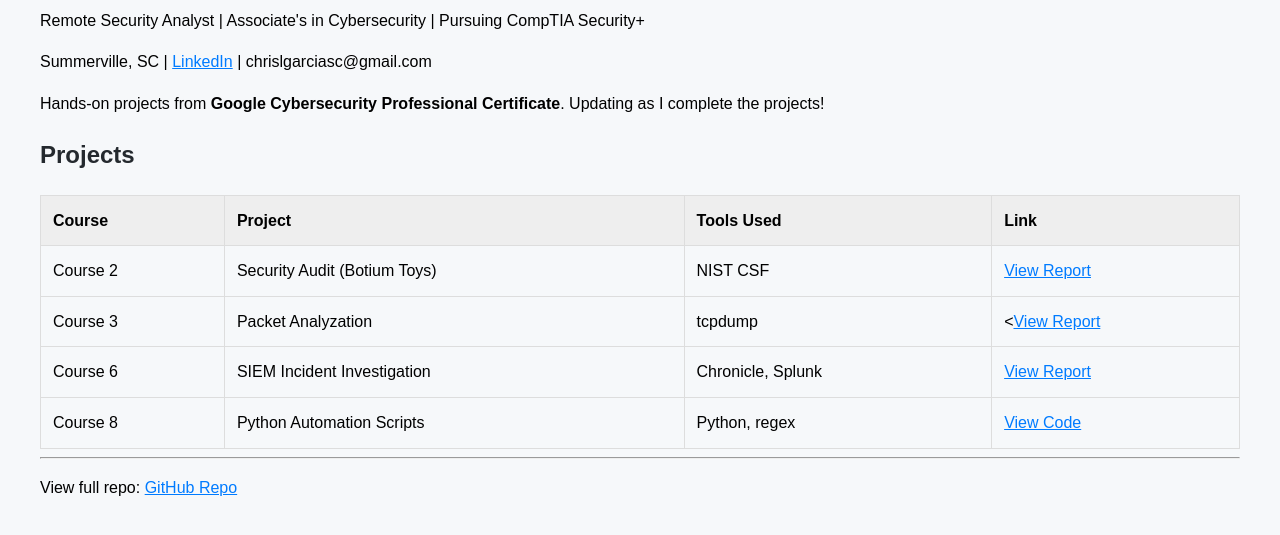
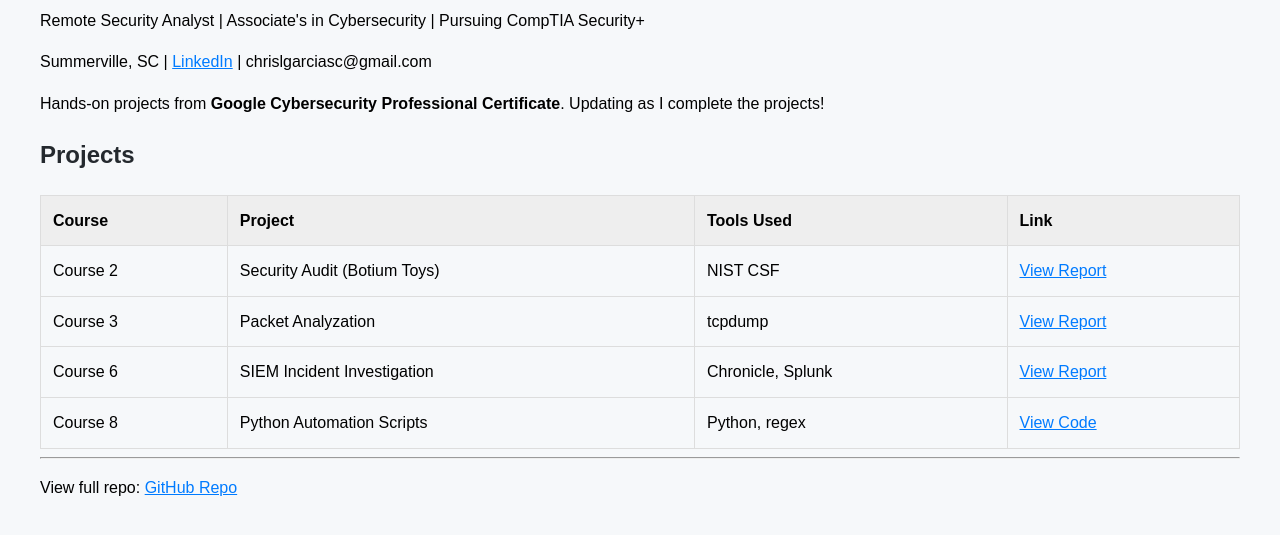
Before and after one commit to chrislgarciasc-spec/Cybersecurity-Portfolio-Chris-Garcia, a plain HTML site: page index.html in a window 1280 px wide. Shown: the part 105-640 px from the top of the page. Drawn offline with Linux system fonts and the light colour scheme.

Commit message:
Update index.html

```diff
--- a/index.html
+++ b/index.html
@@ -24,7 +24,7 @@
     <table>
         <tr><th>Course</th><th>Project</th><th>Tools Used</th><th>Link</th></tr>
         <tr><td>Course 2</td><td>Security Audit (Botium Toys)</td><td>NIST CSF</td><td><a href="https://docs.google.com/document/d/138d5NiKwnqicgH8YXYBTwhUTf8H-LKkigY5jg_g13s0/edit?usp=sharing">View Report</a></td></tr>
-        <tr><td>Course 3</td><td>Packet Analyzation</td><td>tcpdump</td><td><<a href="https://docs.google.com/document/d/1GPcWPkxVwQSC82mz6Aq-wxK29NSOuZHrd0LT2Jc7oDI/edit?usp=sharing">View Report</a></td></tr>
+        <tr><td>Course 3</td><td>Packet Analyzation</td><td>tcpdump</td><td><a href="https://docs.google.com/document/d/1GPcWPkxVwQSC82mz6Aq-wxK29NSOuZHrd0LT2Jc7oDI/edit?usp=sharing">View Report</a></td></tr>
         <tr><td>Course 6</td><td>SIEM Incident Investigation</td><td>Chronicle, Splunk</td><td><a href="./Course-6-SIEM/">View Report</a></td></tr>
         <tr><td>Course 8</td><td>Python Automation Scripts</td><td>Python, regex</td><td><a href="./Course-8-Python/">View Code</a></td></tr>
     </table>
```
